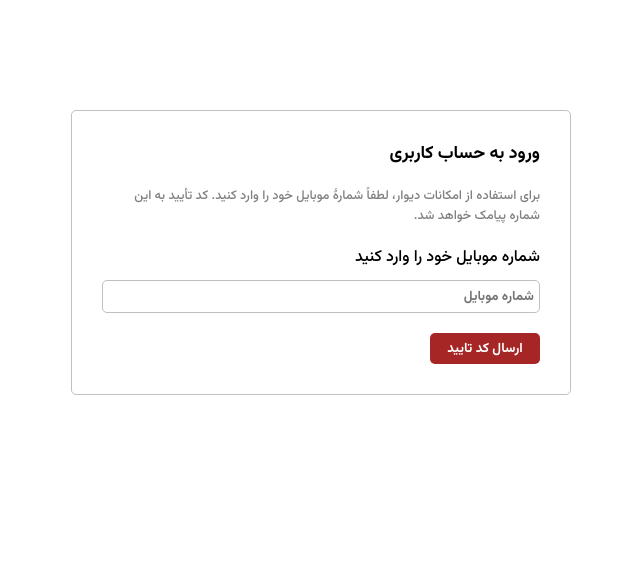
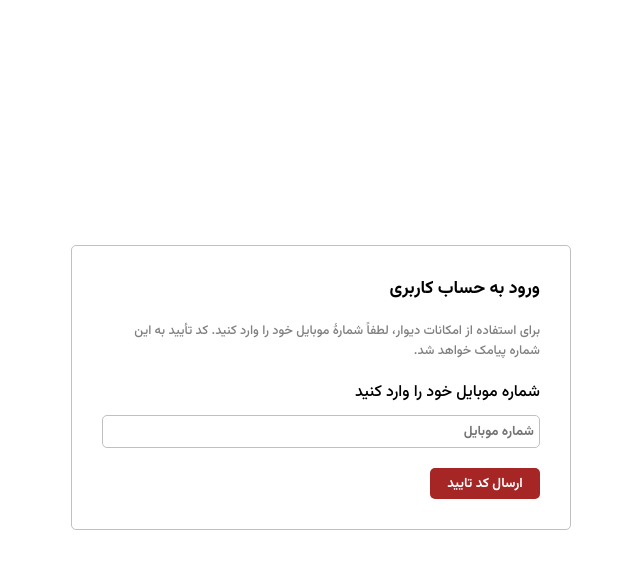
Before and after one commit to mohammadfaramarzi1/divar-react, a React (Vite) app: page /auth in a window 1280 px wide. Shown: the top 568 px of the page, without its empty margins (469-1109 px from the left). Built offline with nearby package versions, Linux system fonts and the light colour scheme; no server answers.

Commit message:
feat: Header.jsx template

```diff
--- a/src/App.jsx
+++ b/src/App.jsx
@@ -4,6 +4,7 @@ import Router from "router/Router";
 
 import defaultOptions from "configs/reactQuery";
 import { ReactQueryDevtools } from "@tanstack/react-query-devtools";
+import Layout from "layouts/Layout";
 
 function App() {
   const queryClient = new QueryClient({ defaultOptions });
@@ -11,7 +12,9 @@ function App() {
   return (
     <QueryClientProvider client={queryClient}>
       <BrowserRouter>
-        <Router />
+        <Layout>
+          <Router />
+        </Layout>
       </BrowserRouter>
       <ReactQueryDevtools />
     </QueryClientProvider>
--- a/src/layouts/Header.jsx
+++ b/src/layouts/Header.jsx
@@ -1,7 +1,28 @@
+import { Link } from "react-router-dom";
+
 function Header() {
   return (
-    <div>Header</div>
-  )
+    <header>
+      <div>
+        <Link to="/">
+          <img src="divar.svg" alt="divar" />
+        </Link>
+        <span>
+          <img src="location.svg" alt="location" />
+          <p>تهران</p>
+        </span>
+      </div>
+      <div>
+        <Link to="/auth">
+          <span>
+            <img src="profile.svg" alt="profile" />
+            <p>دیوار من</p>
+          </span>
+        </Link>
+        <Link to="/dashboard">ثبت آگهی</Link>
+      </div>
+    </header>
+  );
 }
 
-export default Header
+export default Header;
--- a/src/layouts/Layout.jsx
+++ b/src/layouts/Layout.jsx
@@ -1,5 +1,5 @@
-import Footer from "./Footer";
-import Header from "./Header";
+import Footer from "layouts/Footer";
+import Header from "layouts/Header";
 
 function Layout({ children }) {
   return (
```
